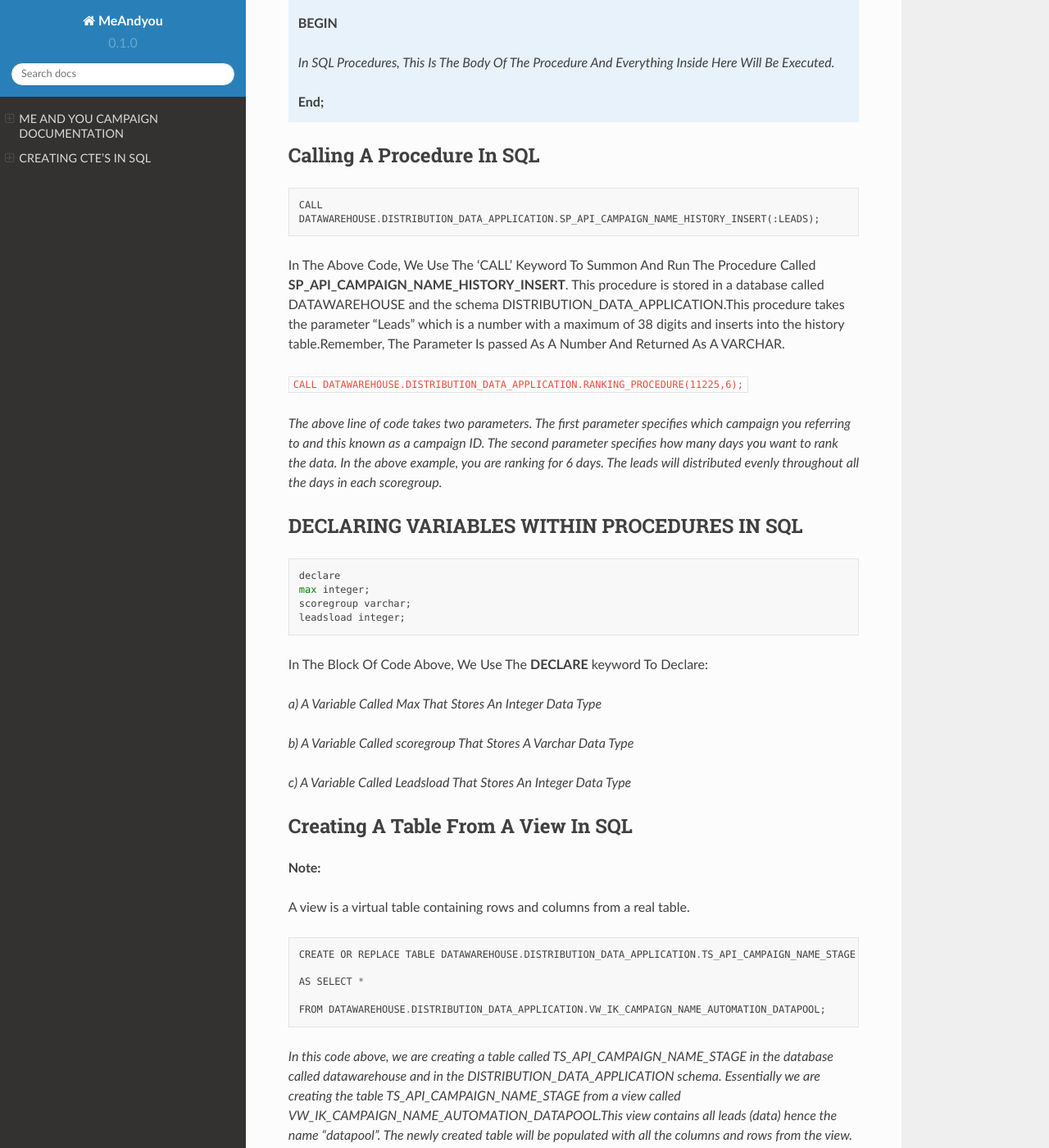
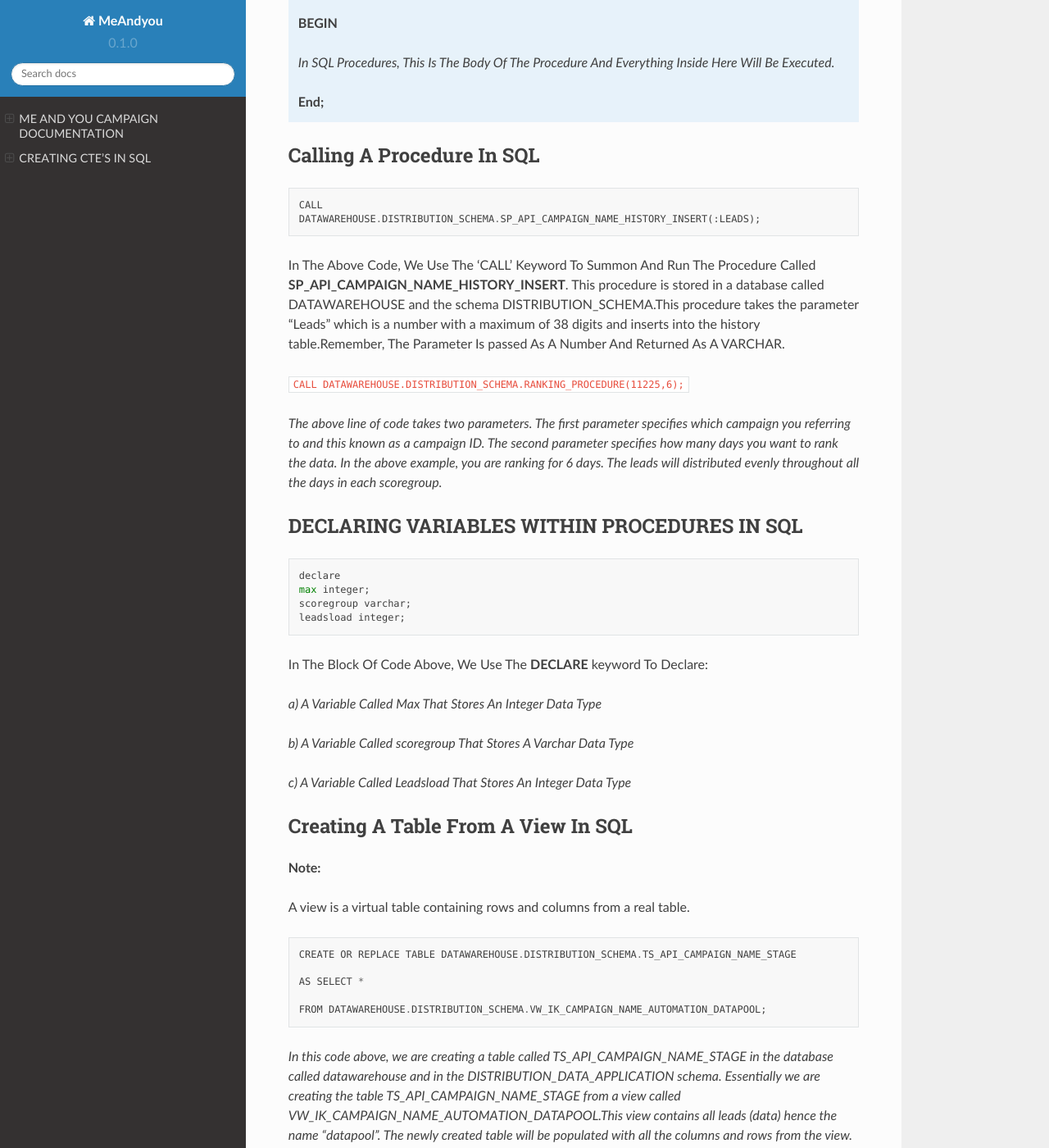
Before and after one commit to MPILOGUM114/MeAndYou, a Sphinx documentation site: the page built from docs/source/index.rst, in a window 1280 px wide and 1400 px high, scrolled down 773 px. Shown: the whole window at 82% size. Built offline with Sphinx 7.4.7 and the Read the Docs theme 2.0.0, drawn with Linux system fonts in a browser that asks for light colours.

Commit message:
Update index.rst

```diff
--- a/docs/source/index.rst
+++ b/docs/source/index.rst
@@ -46,15 +46,15 @@ Calling A Procedure In SQL
 .. code-block::
 
     CALL
-    DATAWAREHOUSE.DISTRIBUTION_DATA_APPLICATION.SP_API_CAMPAIGN_NAME_HISTORY_INSERT(:LEADS);
+    DATAWAREHOUSE.DISTRIBUTION_SCHEMA.SP_API_CAMPAIGN_NAME_HISTORY_INSERT(:LEADS);
 
 
 In The Above Code, We Use The 'CALL' Keyword To Summon And Run The Procedure Called **SP_API_CAMPAIGN_NAME_HISTORY_INSERT**.
-This procedure is stored in a database called DATAWAREHOUSE and the schema DISTRIBUTION_DATA_APPLICATION.This procedure takes the parameter “Leads” which is a number with a maximum of 38 digits and inserts into the history table.Remember, The Parameter Is passed As A Number And Returned As A VARCHAR.
+This procedure is stored in a database called DATAWAREHOUSE and the schema DISTRIBUTION_SCHEMA.This procedure takes the parameter “Leads” which is a number with a maximum of 38 digits and inserts into the history table.Remember, The Parameter Is passed As A Number And Returned As A VARCHAR.
 
 
 
-``CALL DATAWAREHOUSE.DISTRIBUTION_DATA_APPLICATION.RANKING_PROCEDURE(11225,6);``
+``CALL DATAWAREHOUSE.DISTRIBUTION_SCHEMA.RANKING_PROCEDURE(11225,6);``
 
 
 *The above line of code takes two parameters. The first parameter specifies which campaign you referring to and this known as a campaign ID. The second parameter specifies how many days you want to rank the data. In the above example, you are ranking for 6 days. The leads will distributed evenly throughout all the days in each scoregroup.*
@@ -94,11 +94,11 @@ A view is a virtual table containing rows and columns from a real table.
 
 .. code-block::
 
-   CREATE OR REPLACE TABLE DATAWAREHOUSE.DISTRIBUTION_DATA_APPLICATION.TS_API_CAMPAIGN_NAME_STAGE
+   CREATE OR REPLACE TABLE DATAWAREHOUSE.DISTRIBUTION_SCHEMA.TS_API_CAMPAIGN_NAME_STAGE
 
    AS SELECT *
 
-   FROM DATAWAREHOUSE.DISTRIBUTION_DATA_APPLICATION.VW_IK_CAMPAIGN_NAME_AUTOMATION_DATAPOOL;
+   FROM DATAWAREHOUSE.DISTRIBUTION_SCHEMA.VW_IK_CAMPAIGN_NAME_AUTOMATION_DATAPOOL;
 
 
 *In this code above, we are creating a table called TS_API_CAMPAIGN_NAME_STAGE in the database called datawarehouse and in the DISTRIBUTION_DATA_APPLICATION schema. Essentially we are creating the table TS_API_CAMPAIGN_NAME_STAGE from a view called VW_IK_CAMPAIGN_NAME_AUTOMATION_DATAPOOL.This view contains all leads (data) hence the name “datapool”. The newly created table will be populated with all the columns and rows from the view.*
```
